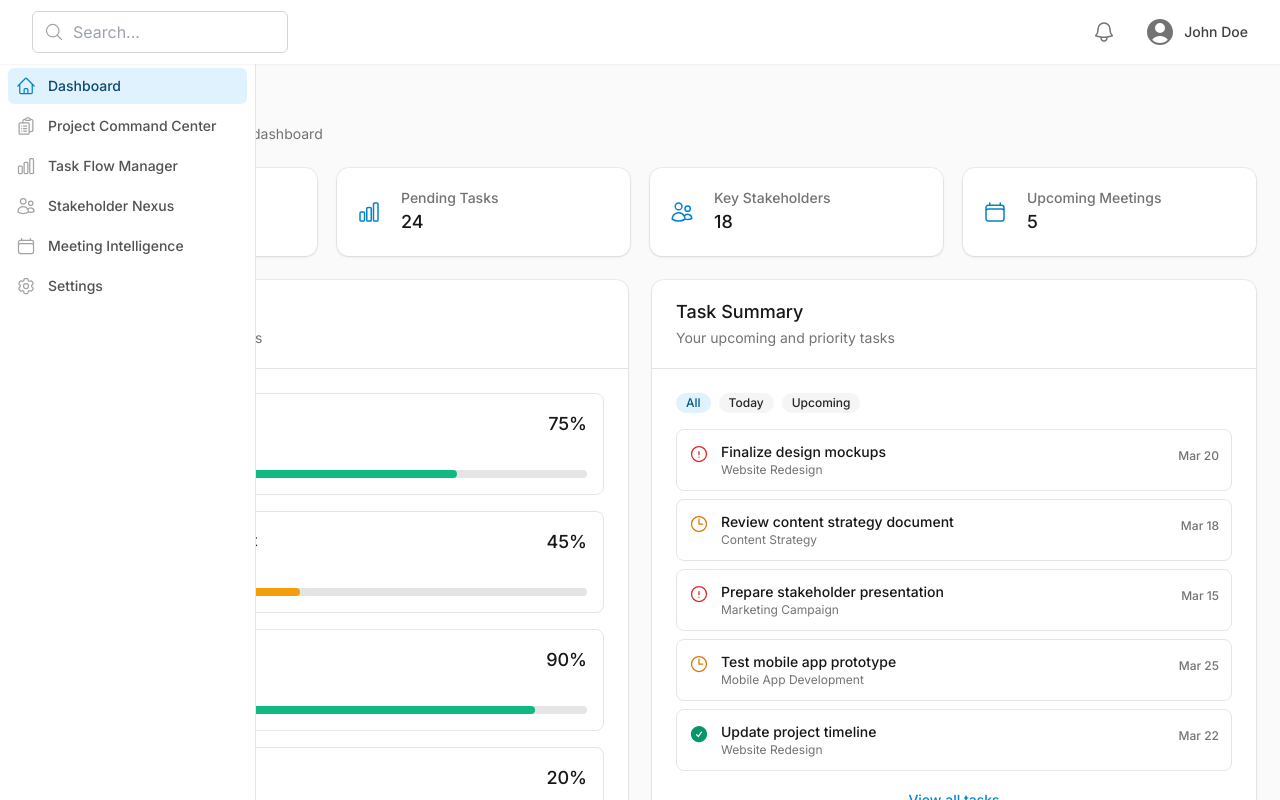
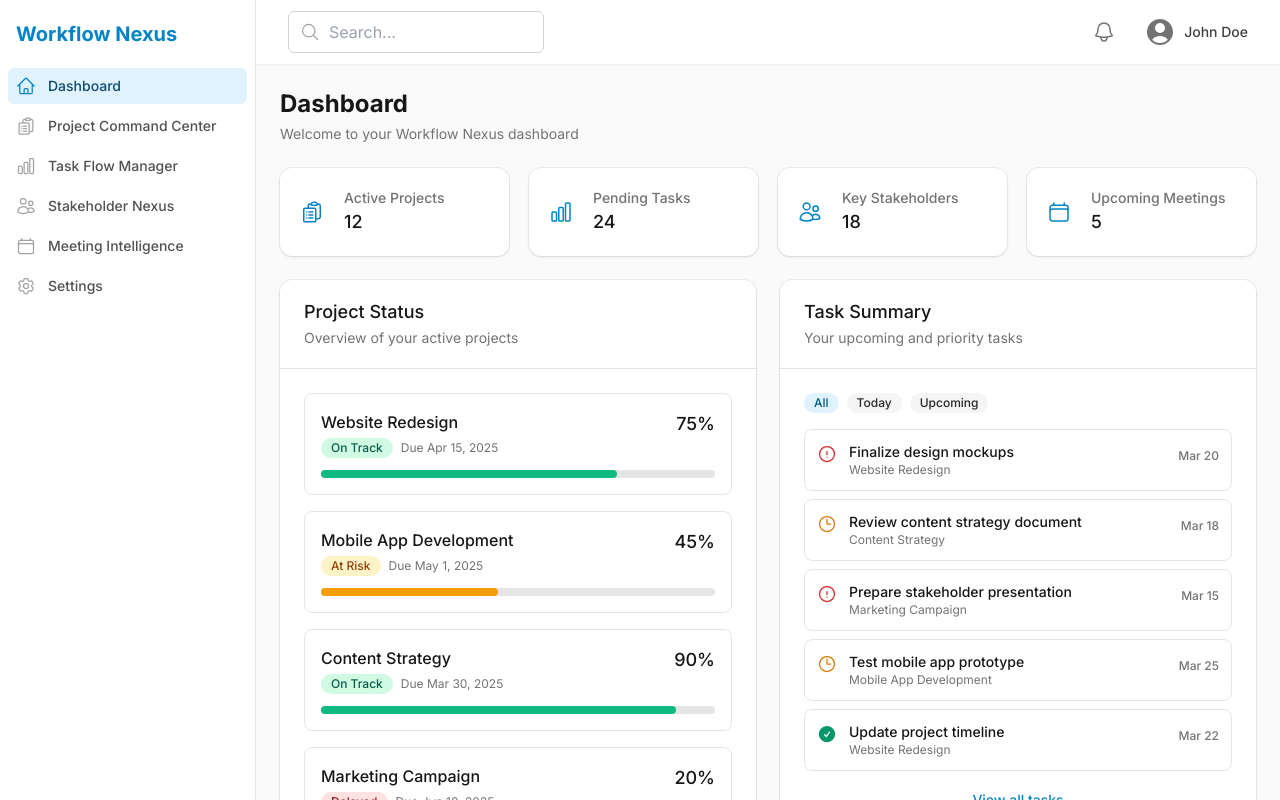
Before and after one commit to antwonjones02/Dashboard-Z, a Next.js app: page / in a window 1280 px wide. Built offline with nearby package versions, Linux system fonts and the light colour scheme.

Commit message:
Fix sidebar overlap issue

```diff
--- a/components/Layout.tsx
+++ b/components/Layout.tsx
@@ -11,11 +11,11 @@ const Layout: React.FC<LayoutProps> = ({ children }) => {
 
   return (
     <div className="flex h-screen bg-neutral-50 dark:bg-neutral-900">
-      {/* Sidebar */}
+      {/* Sidebar - Hidden on mobile, visible on desktop */}
       <Sidebar isOpen={sidebarOpen} setIsOpen={setSidebarOpen} />
 
       {/* Main Content */}
-      <div className="flex flex-col flex-1 overflow-hidden">
+      <div className="flex flex-col flex-1 md:ml-64 overflow-hidden">
         <Navbar onMenuButtonClick={() => setSidebarOpen(true)} />
 
         <main className="flex-1 overflow-y-auto p-4 md:p-6">
```
